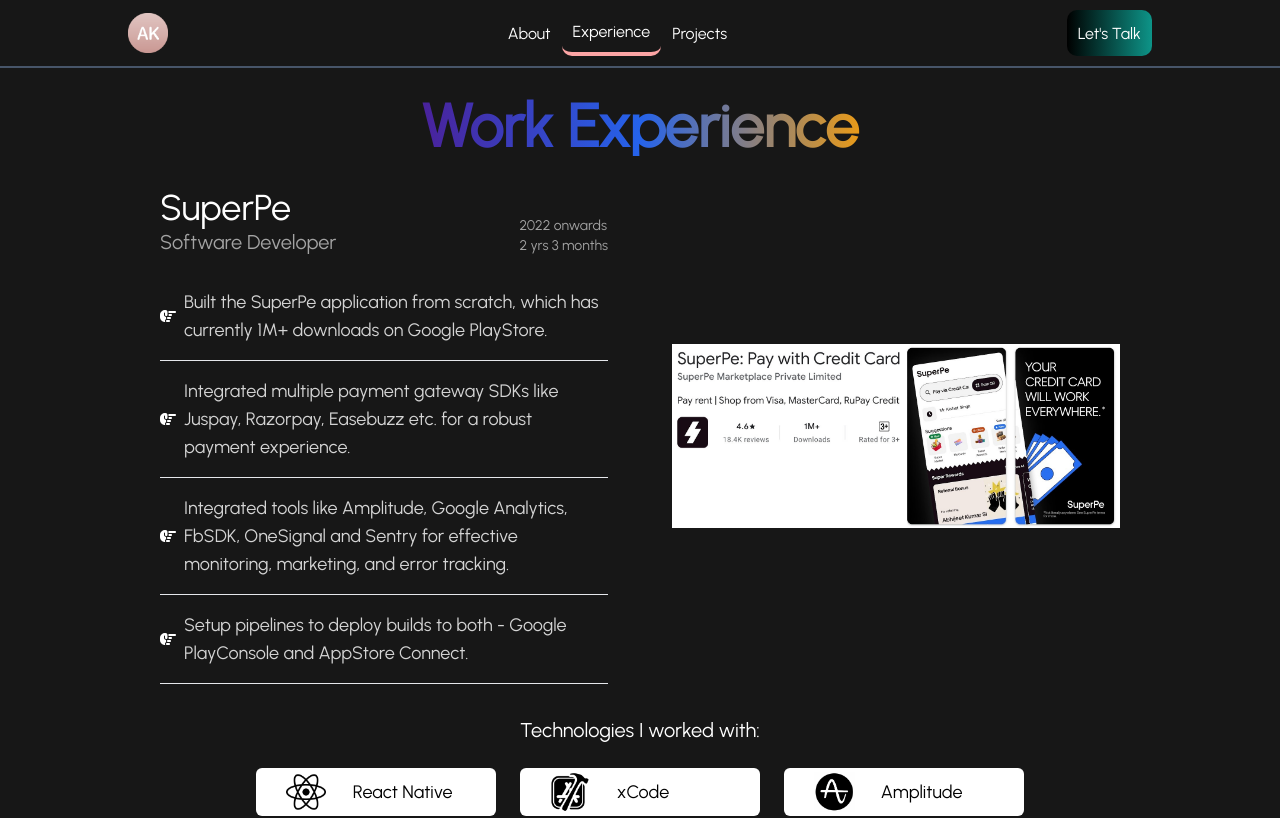
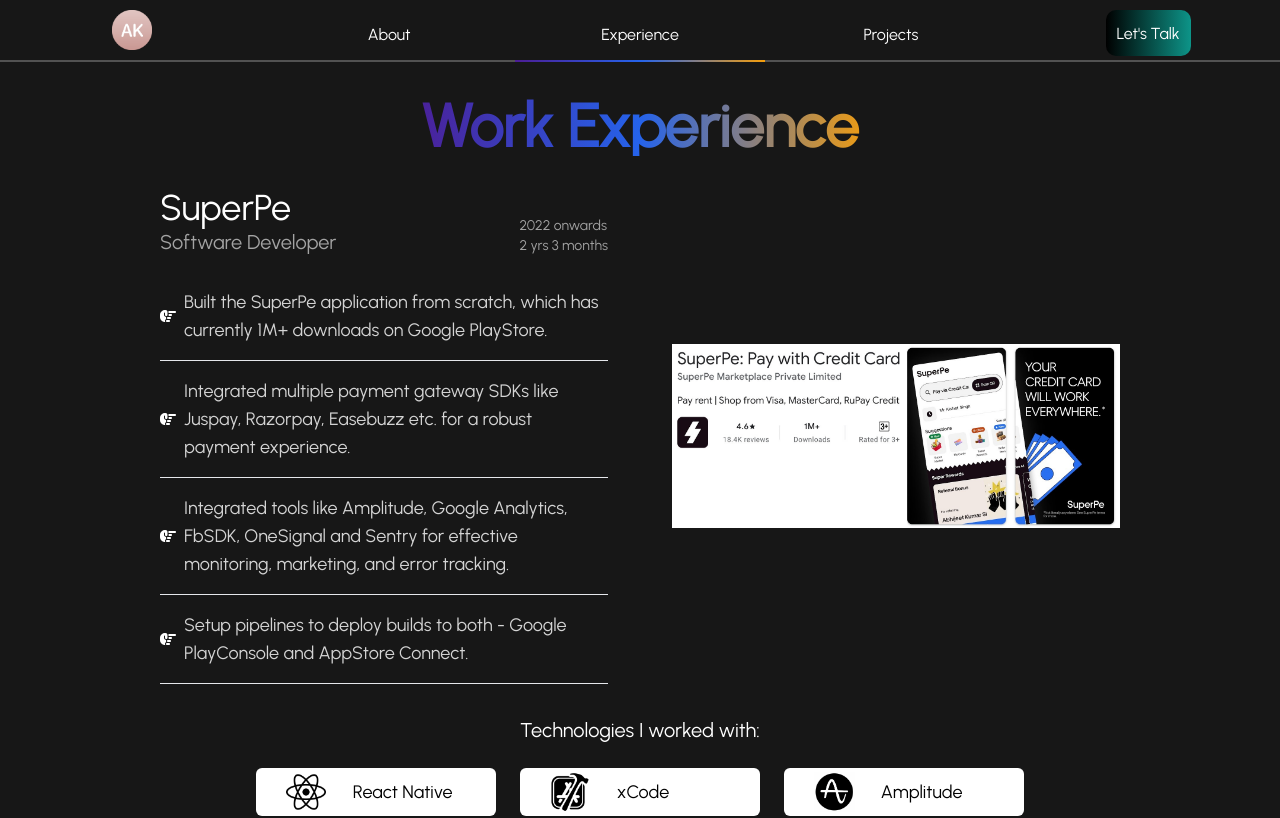
Before and after one commit to ak6jackpot/portfolio, a React (Vite) app: page /exp in a window 1280 px wide. Shown: the top 818 px of the page. Built offline with nearby package versions, Linux system fonts and the light colour scheme.

Commit message:
header ui improved, scroll fixed

```diff
--- a/src/components/Header.tsx
+++ b/src/components/Header.tsx
@@ -20,74 +20,62 @@
   };
 
   return (
-    <div className="flex flex-row justify-between items-center w-full px-4 md:px-[10%] fixed top-0 z-50 py-[10px] text-white bg-neutral-900 border-b-2 border-slate-600">
+    <div className="flex flex-row justify-between items-center w-full h-[72px] fixed top-0 z-50 py-[10px] text-white bg-neutral-900">
+      <div className="flex flex-1 border-b-2 border-neutral-600 items-center md:items-start h-full justify-start px-8 md:px-0 md:justify-center">
         <img
           src={AK_cover}
           alt="image_one"
-        className="h-[40px] hidden md:block"
+          className="h-[40px] hidden md:block cursor-pointer"
           onClick={() => navigate("/")}
         />
         <FontAwesomeIcon
           icon={faBars}
-        className="h-[28px] md:hidden"
+          className="h-[28px] md:hidden cursor-pointer"
           onClick={toggleMenu}
         />
-      <div className="md:flex hidden md:block md:flex-row md:justify-between font-urbanistNormal items-center">
-        <Button
-          className={current == "about" ? "border-b-4 border-red-300" : null}
+      </div>
+      <div className="md:flex hidden flex-3 md:block md:flex-row md:justify-between h-full cursor-pointer font-urbanistNormal items-end">
+        <div
+          className={`flex flex-1 ${
+            current == "about" ? "" : "border-b-2 border-neutral-600"
+          } items-center justify-center`}
           onClick={() => navigate("/about")}
         >
-          About
-        </Button>
-        <Button
-          className={current == "exp" ? "border-b-4 border-red-300" : null}
+          <div className="flex flex-col w-full items-center">
+            <span className="py-4">About</span>
+            {current == "about" && (
+              <div className="h-[2px] w-full bg-gradient-to-r from-violet-900 via-blue-600 to-amber-500"></div>
+            )}
+          </div>
+        </div>
+        <div
+          className={`flex flex-1 ${
+            current == "exp" ? "" : "border-b-2 border-neutral-600"
+          } items-center justify-center`}
           onClick={() => navigate("/exp")}
         >
-          Experience
-        </Button>
-        <Button
-          className={current == "works" ? "border-b-4 border-red-300" : null}
+          <div className="flex flex-col w-full items-center">
+            <span className="py-4">Experience</span>
+            {current == "exp" && (
+              <div className="h-[2px] w-full bg-gradient-to-r from-violet-900 via-blue-600 to-amber-500"></div>
+            )}
+          </div>
+        </div>
+        <div
+          className={`flex flex-1 ${
+            current == "works" ? "" : "border-b-2 border-neutral-600"
+          } items-center justify-center`}
           onClick={() => navigate("/works")}
         >
-          Projects
-        </Button>
+          <div className="flex flex-col w-full items-center">
+            <span className="py-4">Projects</span>
+            {current == "works" && (
+              <div className="h-[2px] w-full bg-gradient-to-r from-violet-900 via-blue-600 to-amber-500"></div>
+            )}
           </div>
-      <Button
-        onClick={() => navigate("/contact")}
-        className="bg-gradient-to-r from-black to-teal-600 text-white font-urbanistNormal hover:from-white hover:to-white hover:text-black"
-      >
-        Let's Talk
-      </Button>
-
-      {isMenuOpen && (
-        <div className="absolute top-[80px] left-0 w-full bg-neutral-900 text-white flex flex-col items-center space-y-4 py-8 md:hidden z-10">
-          <Button
-            className={current === "about" ? "border-b-4 border-red-300" : ""}
-            onClick={() => {
-              navigate("/about");
-              toggleMenu();
-            }}
-          >
-            About
-          </Button>
-          <Button
-            className={current === "exp" ? "border-b-4 border-red-300" : ""}
-            onClick={() => {
-              navigate("/exp");
-              toggleMenu();
-            }}
-          >
-            Experience
-          </Button>
-          <Button
-            className={current === "works" ? "border-b-4 border-red-300" : ""}
-            onClick={() => {
-              navigate("/works");
-              toggleMenu();
-            }}
-          >
-            Projects
-          </Button>
+        </div>
+      </div>
+      <div className="flex flex-1 border-b-2 border-neutral-600 items-start h-full justify-end px-8 md:px-0 md:justify-center">
         <Button
           onClick={() => navigate("/contact")}
           className="bg-gradient-to-r from-black to-teal-600 text-white font-urbanistNormal hover:from-white hover:to-white hover:text-black"
@@ -95,6 +83,57 @@
           Let's Talk
         </Button>
       </div>
+
+      {isMenuOpen && (
+        <div className="absolute top-[72px] left-0 w-full border-b-4 border-neutral-600 rounded-md bg-neutral-900 text-white flex flex-col items-center space-y-4 pb-8 md:hidden z-10">
+          <div
+            className={`flex flex-1 w-[40%] ${
+              current == "about" ? "" : "border-b-2 border-neutral-600"
+            } items-center justify-center`}
+            onClick={() => navigate("/about")}
+          >
+            <div className="flex flex-col w-full items-center">
+              <span className="py-4">About</span>
+              {current == "about" && (
+                <div className="h-[2px] w-full bg-gradient-to-r from-violet-900 via-blue-600 to-amber-500"></div>
+              )}
+            </div>
+          </div>
+          <div
+            className={`flex flex-1 w-[40%] ${
+              current == "exp" ? "" : "border-b-2 border-neutral-600"
+            } items-center justify-center`}
+            onClick={() => navigate("/exp")}
+          >
+            <div className="flex flex-col w-full items-center">
+              <span className="py-4">Experience</span>
+              {current == "exp" && (
+                <div className="h-[2px] w-full bg-gradient-to-r from-violet-900 via-blue-600 to-amber-500"></div>
+              )}
+            </div>
+          </div>
+          <div
+            className={`flex flex-1 w-[40%] ${
+              current == "works" ? "" : "border-b-2 border-neutral-600"
+            } items-center justify-center`}
+            onClick={() => navigate("/works")}
+          >
+            <div className="flex flex-col w-full items-center">
+              <span className="py-4">Projects</span>
+              {current == "works" && (
+                <div className="h-[2px] w-full bg-gradient-to-r from-violet-900 via-blue-600 to-amber-500"></div>
+              )}
+            </div>
+          </div>
+          <div className="pt-4">
+            <Button
+              onClick={() => navigate("/contact")}
+              className="bg-gradient-to-r from-black to-teal-600 text-white font-urbanistNormal hover:from-white hover:to-white hover:text-black"
+            >
+              Let's Talk
+            </Button>
+          </div>
+        </div>
       )}
     </div>
   );
--- a/src/pages/About.tsx
+++ b/src/pages/About.tsx
@@ -61,7 +61,9 @@
     setTimeout(() => {
       setAboutMe("scale-100");
     }, 100);
+    window.scrollTo(0, 0);
   }, []);
+
   return (
     <>
       <Helmet>
--- a/src/pages/Amigo.tsx
+++ b/src/pages/Amigo.tsx
@@ -5,7 +5,7 @@
 import Header from "components/Header";
 import ImageCarousel from "components/ImageCarousel";
 import ListItem from "components/ListItem";
-import React from "react";
+import React, { useEffect } from "react";
 import { Helmet } from "react-helmet";
 import amigo1 from "../assets/images/amigo1.jpg";
 import amigo2 from "../assets/images/amigo2.jpg";
@@ -23,6 +23,10 @@
 import xcode from "../assets/images/xcode.png";
 
 export default function Amigo() {
+  useEffect(() => {
+    window.scrollTo(0, 0);
+  }, []);
+
   return (
     <>
       <Helmet>
--- a/src/pages/Contact.tsx
+++ b/src/pages/Contact.tsx
@@ -1,5 +1,5 @@
 import Header from "components/Header";
-import React from "react";
+import React, { useEffect } from "react";
 import { Helmet } from "react-helmet";
 import facebook from "../assets/images/Social/facebook.png";
 import github from "../assets/images/Social/github.png";
@@ -11,6 +11,10 @@
 import ProfilePic from "../assets/images/ProfilePic.png";
 
 export default function ContactPage() {
+  useEffect(() => {
+    window.scrollTo(0, 0);
+  }, []);
+
   return (
     <>
       <Helmet>
--- a/src/pages/Experience.tsx
+++ b/src/pages/Experience.tsx
@@ -1,6 +1,6 @@
 import Footer from "components/Footer";
 import Header from "components/Header";
-import React from "react";
+import React, { useEffect } from "react";
 import { Helmet } from "react-helmet";
 import superpe from "../assets/images/superpe.jpg";
 import react from "../assets/images/react.png";
@@ -13,6 +13,10 @@
 import ListItem from "components/ListItem";
 
 export default function ExperiencePage() {
+  useEffect(() => {
+    window.scrollTo(0, 0);
+  }, []);
+
   return (
     <>
       <Helmet>
--- a/src/pages/Homepage.tsx
+++ b/src/pages/Homepage.tsx
@@ -1,10 +1,14 @@
 import Header from "components/Header";
-import React from "react";
+import React, { useEffect } from "react";
 import { Helmet } from "react-helmet";
 import ProfilePic from "../assets/images/ProfilePic.png";
 import Footer from "components/Footer";
 
 export default function HomePage() {
+  useEffect(() => {
+    window.scrollTo(0, 0);
+  }, []);
+
   return (
     <>
       <Helmet>
--- a/src/pages/NFT.tsx
+++ b/src/pages/NFT.tsx
@@ -5,7 +5,7 @@
 import Header from "components/Header";
 import ImageCarousel from "components/ImageCarousel";
 import ListItem from "components/ListItem";
-import React from "react";
+import React, { useEffect } from "react";
 import { Helmet } from "react-helmet";
 import aws from "../assets/images/aws.png";
 import css from "../assets/images/css.png";
@@ -21,6 +21,10 @@
 import tailwind from "../assets/images/tailwind.png";
 
 export default function NFT() {
+  useEffect(() => {
+    window.scrollTo(0, 0);
+  }, []);
+
   return (
     <>
       <Helmet>
--- a/src/pages/Works.tsx
+++ b/src/pages/Works.tsx
@@ -1,5 +1,5 @@
 import Header from "components/Header";
-import React from "react";
+import React, { useEffect } from "react";
 import { Helmet } from "react-helmet";
 import amigo2 from "../assets/images/amigo2.jpg";
 import amigo5 from "../assets/images/amigo5.jpg";
@@ -17,6 +17,10 @@
 
 export default function WorksPage() {
   const navigate = useNavigate();
+
+  useEffect(() => {
+    window.scrollTo(0, 0);
+  }, []);
 
   return (
     <>
```
Lines whose indentation alone changed are shown as unchanged.
